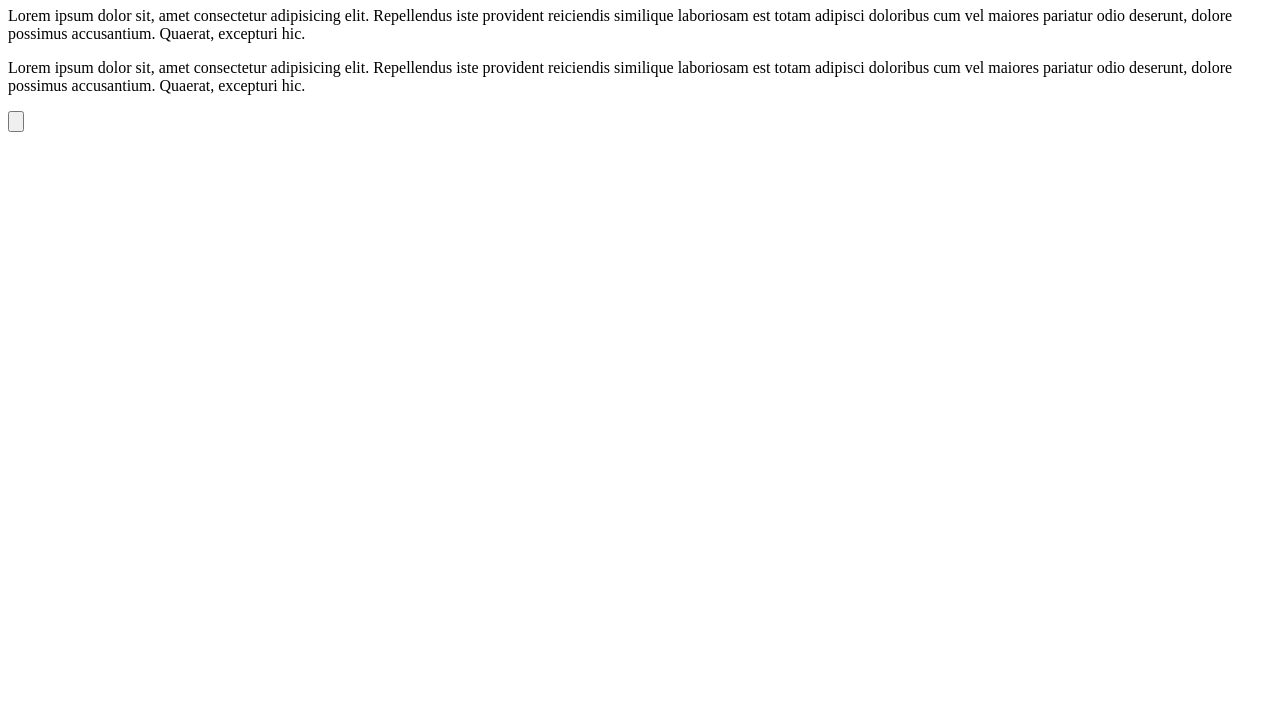
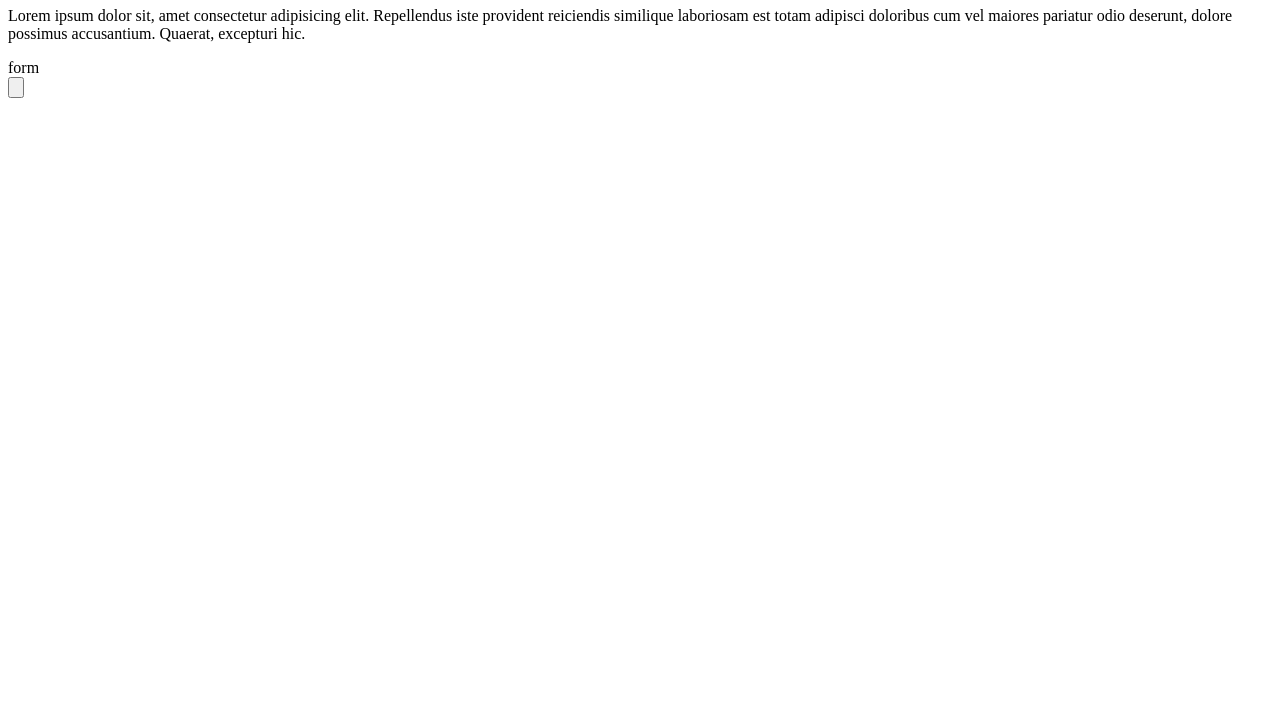
Before and after one commit to Rostislav99/test_js, a plain HTML site: page index.html in a window 1280 px wide. Shown: the part 73-800 px from the top of the page. Drawn offline with Linux system fonts and the light colour scheme.

Commit message:
my second covmmit

```diff
--- a/index.html
+++ b/index.html
@@ -13,10 +13,7 @@
     laboriosam est totam adipisci doloribus cum vel maiores pariatur odio deserunt, dolore possimus accusantium.
     Quaerat, excepturi hic.
   </p>
-  <p>Lorem ipsum dolor sit, amet consectetur adipisicing elit. Repellendus iste provident reiciendis similique
-    laboriosam est totam adipisci doloribus cum vel maiores pariatur odio deserunt, dolore possimus accusantium.
-    Quaerat, excepturi hic.
-  </p>
+  <form action="">form</form>
   <div><button type="button"><img src="" alt="" srcset=""></button></div>
   <script src="./index.js"></script>
 </body>
--- a/index.js
+++ b/index.js
@@ -88,5 +88,5 @@
 let array = [1, 2, 3, 4, 5, 6, 7, 8, 9]
 
 array.forEach(element => {
-  console.log(element + '1');
+  console.log(element + '1' + 1);
 });
```
